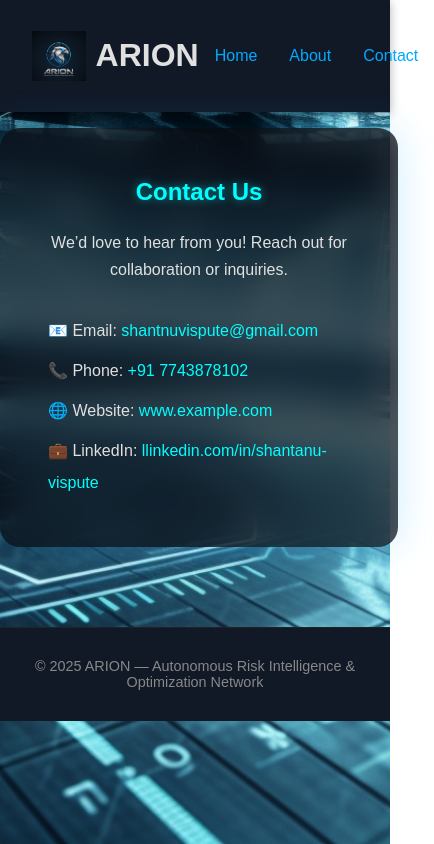
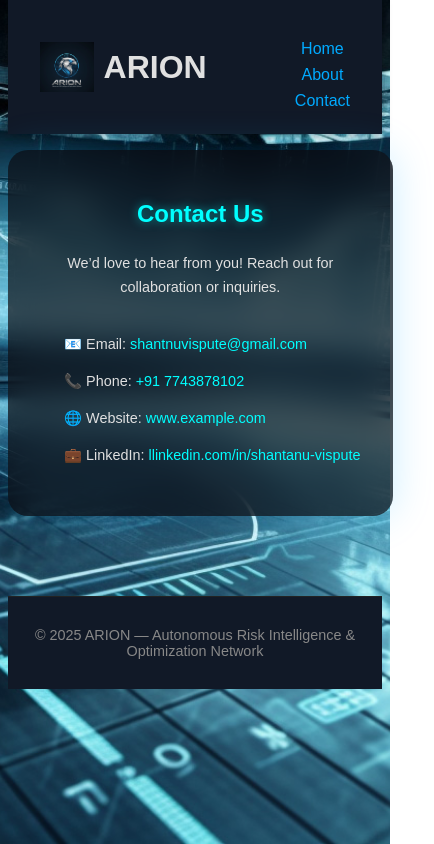
Before and after one commit to ShantanuGV/ARION_WebSite, a React (Vite) app: page /contact in a window 390 px wide. Shown: the whole page, 434 px wide, since content can reach past the window. Built offline with nearby package versions, Linux system fonts and the light colour scheme.

Commit message:
Implement mobile-specific styles for layout
Added mobile-only CSS overrides for layout adjustments.

```diff
--- a/src/index.css
+++ b/src/index.css
@@ -278,6 +278,71 @@ nav a:hover {
   text-decoration: underline;
 }
 
+/* =============================
+   Mobile-only overrides
+============================= */
+@media (max-width: 768px) {
+
+  /* Body padding adjustment for mobile */
+  body {
+    padding: 0 0.5rem;
+  }
+
+  /* Hero section stacked vertically */
+  .hero-content {
+    flex-direction: column;
+    align-items: center;
+    gap: 1rem;
+  }
+
+  .hero-text {
+    text-align: center;
+    max-width: 90%;
+  }
+
+  .hero-logo {
+    width: 140px;
+    margin-bottom: 1rem;
+  }
+
+  /* Team section: vertical stack */
+  .team-container {
+    flex-direction: column;
+    align-items: center;
+  }
+
+  .team-member {
+    width: 80%;
+    max-width: 250px;
+  }
+
+  /* Text boxes smaller */
+  .text-box {
+    width: 95%;
+    padding: 1.5rem;
+  }
+
+  .text-box p, .text-box ul {
+    font-size: 0.9rem;
+  }
+
+  /* Navigation: stack links */
+  nav {
+    text-align: center;
+    margin-top: 1rem;
+  }
+  nav a {
+    display: block;
+    margin: 0.5rem 0;
+  }
+
+  /* Contact form fits screen */
+  .contact-form {
+    width: 90%;
+    max-width: 350px;
+    margin: 1rem auto;
+  }
+}
 /* Mobile-only: stack Risk + External Data vertically */
 
 
```
